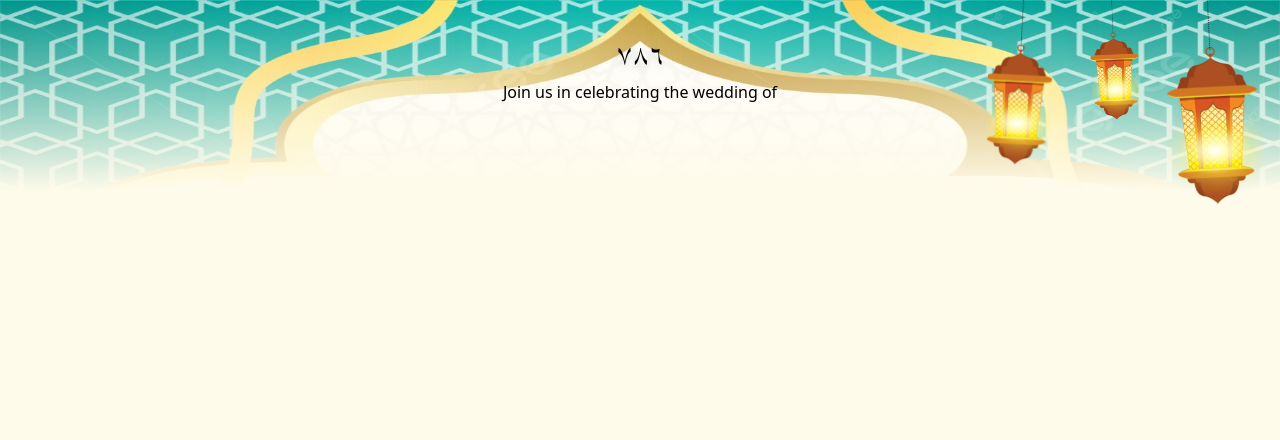
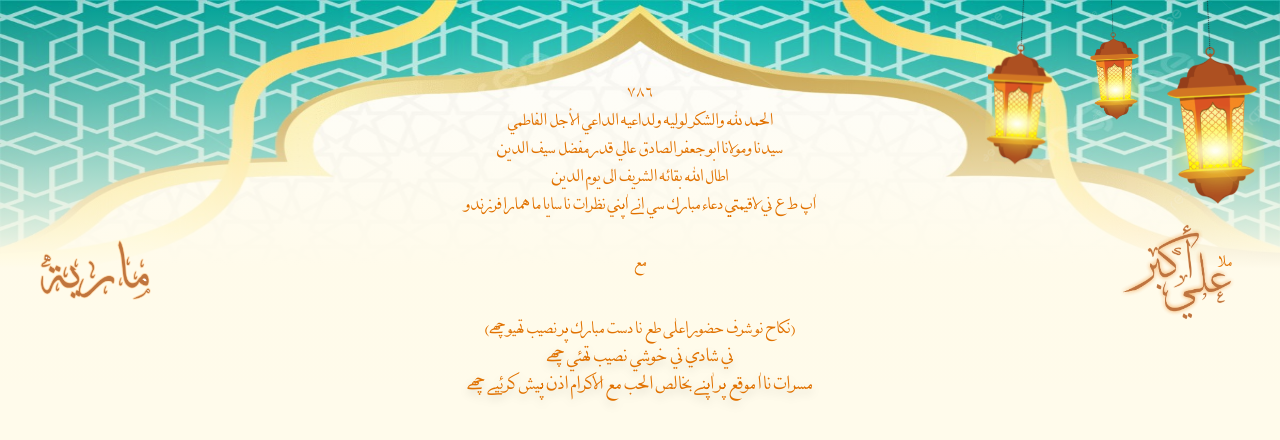
Before and after one commit to favorito26/wedding-card, a PHP site: page / in a window 1280 px wide. Shown: the top 440 px of the page. Run offline with PHP 8.4, Linux system fonts and the light colour scheme.

Commit message:
Add wedding card assets, styles, and HTML structure
- Added images for dulha and dulhan to the assets folder.
- Included a new Islamic font in the fonts directory.
- Updated input.css to include new font-face and styles for dulha and dulhan.
- Enhanced writings section with animations and adjusted text styles.
- Modified output.css to define new color variables and utility classes.
- Updated index.html to include images and text for the wedding invitation.
- Corrected package-lock.json to reflect the correct project name.

```diff
--- a/css/output.css
+++ b/css/output.css
@@ -9,10 +9,13 @@
       "Courier New", monospace;
     --color-amber-50: oklch(98.7% 0.022 95.277);
     --color-amber-100: oklch(96.2% 0.059 95.617);
+    --color-amber-600: oklch(66.6% 0.179 58.318);
     --color-amber-950: oklch(27.9% 0.077 45.635);
     --spacing: 0.25rem;
-    --text-4xl: 2.25rem;
-    --text-4xl--line-height: calc(2.5 / 2.25);
+    --text-lg: 1.125rem;
+    --text-lg--line-height: calc(1.75 / 1.125);
+    --text-xl: 1.25rem;
+    --text-xl--line-height: calc(1.75 / 1.25);
     --drop-shadow-lg: 0 4px 4px rgb(0 0 0 / 0.15);
     --default-font-family: var(--font-sans);
     --default-mono-font-family: var(--font-mono);
@@ -166,10 +169,30 @@
     display: none !important;
   }
 }
-@layer utilities;
+@layer utilities {
+  .absolute {
+    position: absolute;
+  }
+  .right-12 {
+    right: calc(var(--spacing) * 12);
+  }
+  .mt-8 {
+    margin-top: calc(var(--spacing) * 8);
+  }
+  .mt-10 {
+    margin-top: calc(var(--spacing) * 10);
+  }
+  .mt-12 {
+    margin-top: calc(var(--spacing) * 12);
+  }
+}
 @font-face {
   font-family: 'alkanz';
   src: url('../assets/fonts/Al-Kanz.ttf') format('truetype');
+}
+@font-face {
+  font-family: 'islamic';
+  src: url('../assets/fonts/islamic.ttf') format('truetype');
 }
 :root {
   --primary: var(--color-amber-50);
@@ -179,23 +202,44 @@
 body {
   background: var(--primary);
 }
+.dulhan {
+  position: absolute;
+  top: calc(var(--spacing) * 40);
+  left: calc(var(--spacing) * 10);
+  height: calc(var(--spacing) * 15);
+}
+.dulha {
+  position: absolute;
+  top: calc(var(--spacing) * 36);
+  right: calc(var(--spacing) * 10);
+  height: calc(var(--spacing) * 24);
+}
 .writings {
   position: absolute;
-  top: calc(var(--spacing) * 10);
+  top: calc(var(--spacing) * 44);
   display: flex;
   width: 100%;
   flex-direction: column;
   align-items: center;
   justify-content: center;
   text-align: center;
+  color: var(--color-amber-600);
+  @media (width >= 48rem) {
+    top: calc(var(--spacing) * 20);
+  }
+  font-family: 'alkanz';
+  animation: fade-in linear 3s;
 }
 .invite-text {
-  font-family: 'alkanz';
-  font-size: var(--text-4xl);
-  line-height: var(--tw-leading, var(--text-4xl--line-height));
+  font-size: var(--text-xl);
+  line-height: var(--tw-leading, var(--text-xl--line-height));
   --tw-drop-shadow-size: drop-shadow(0 4px 4px var(--tw-drop-shadow-color, rgb(0 0 0 / 0.15)));
   --tw-drop-shadow: drop-shadow(var(--drop-shadow-lg));
   filter: var(--tw-blur,) var(--tw-brightness,) var(--tw-contrast,) var(--tw-grayscale,) var(--tw-hue-rotate,) var(--tw-invert,) var(--tw-saturate,) var(--tw-sepia,) var(--tw-drop-shadow,);
+}
+.details-text {
+  font-size: var(--text-lg);
+  line-height: var(--tw-leading, var(--text-lg--line-height));
 }
 .tomb {
   height: calc(var(--spacing) * 96);
@@ -212,7 +256,7 @@ body {
   left: 0;
   width: 100%;
   height: 100%;
-  background: linear-gradient(to bottom, rgba(255, 255, 255, 0) 0%, var(--primary) 50%);
+  background: linear-gradient(to bottom, rgba(255, 255, 255, 0) 0%, var(--primary) 70%);
   pointer-events: none;
 }
 .lantern {
@@ -254,6 +298,14 @@ body {
   }
   100% {
     transform: rotate(3deg);
+  }
+}
+@keyframes fade-in {
+  0% {
+    opacity: 0;
+  }
+  100% {
+    opacity: 1;
   }
 }
 @property --tw-blur {
--- a/index.html
+++ b/index.html
@@ -1,11 +1,13 @@
 <!DOCTYPE html>
 <html lang="en">
+
 <head>
     <meta charset="UTF-8">
     <meta name="viewport" content="width=device-width, initial-scale=1.0">
     <link rel="stylesheet" href="css/output.css">
     <title>wedding card</title>
 </head>
+
 <body>
     <div class="fade-container">
         <img src="./assets/tomb.jpg" class="tomb" alt="">
@@ -15,8 +17,17 @@
     <img src="./assets/lantern.png" class="lantern3" alt="">
     <section class="writings">
         <h1 class="invite-text">786</h1>
-        <p class="details-text">
-            Join us in celebrating the wedding of<br>
+        <p class="details-text"> الحمد لله والشكر لوليه ولداعيه الداعي الأجل الفاطمي</p>
+        <p class="details-text">سيدنا ومولانا ابو جعفر الصادق عالي قدر مفضل سيف الدين</p>
+        <p class="details-text">اطال الله بقائه الشريف الى يوم الدين</p>
+       <p class="details-text">اْثث ط ع ني لاقيمتي دعاء مبارك سي انسس اْثثني نظرات نا سايا ما همارا فرزندو</p>         <img src="./assets/dulhan.png" class="dulhan" alt="">
+        <img src="./assets/dulha.png" class="dulha" alt="">
+        <p class="mt-8">مع</p>
+        <p class="absolute right-12 mt-12">ملا</p>
+          <p class="details-text mt-10">(نكاح نو شرف حضور اعلْى طع نا دست مبارك ثثر نصيب تهيو ؛)</p>
+          <p class="invite-text">ني شادي ني خوشي نصيب تهئي ؛</p>
+          <p class="invite-text">مسرات نا اْ موقع ثثر اْثثنسس بخالص الحب مع الاكرام اذن ثثيش كرئيسس ؛</p>
     </section>
 </body>
+
 </html>
```
Also changed, not shown: css/input.css (+28 -6 lines), assets/dulha.png (added), assets/dulhan.png (added), assets/fonts/islamic.ttf (added), package-lock.json.
